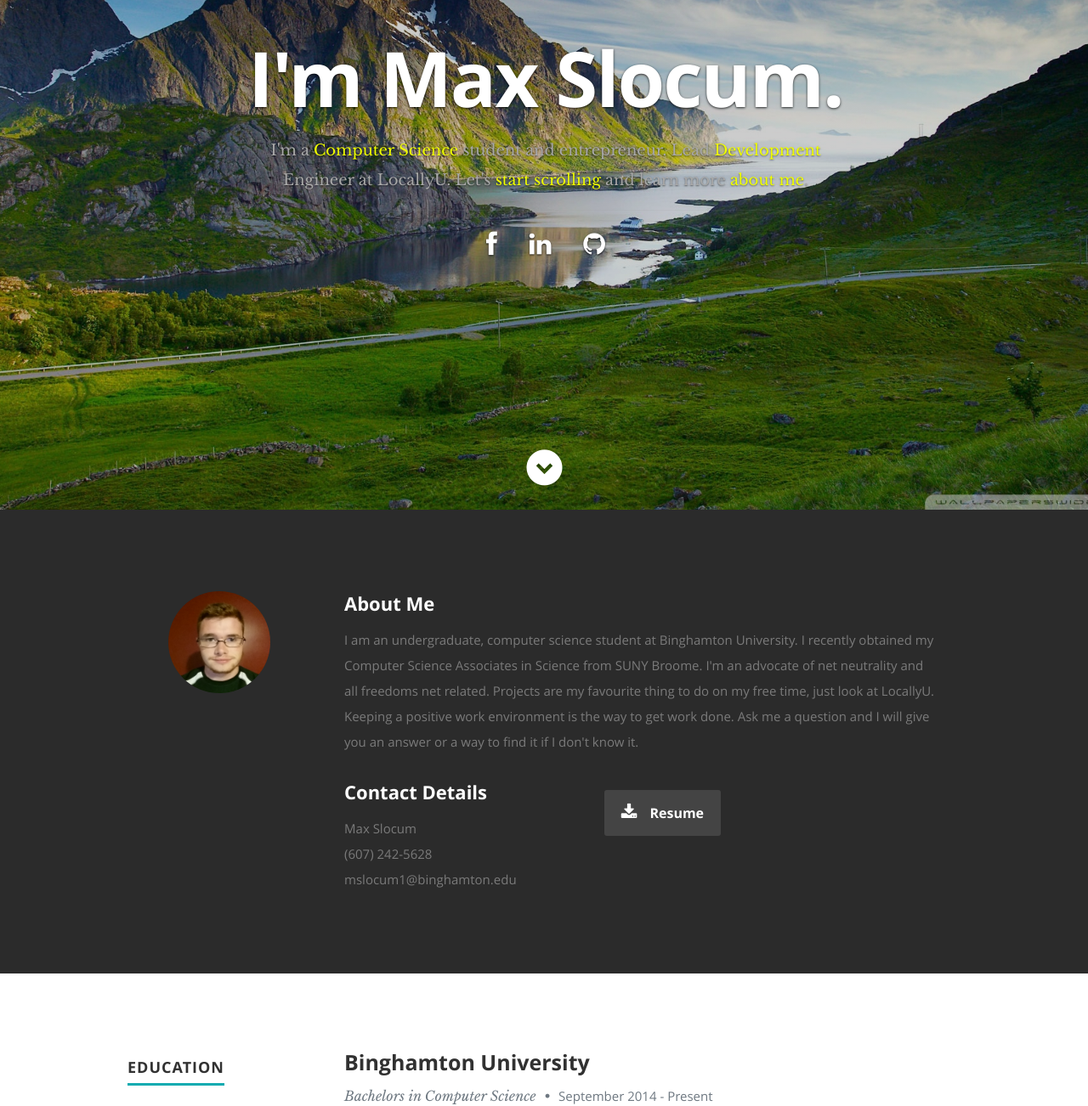
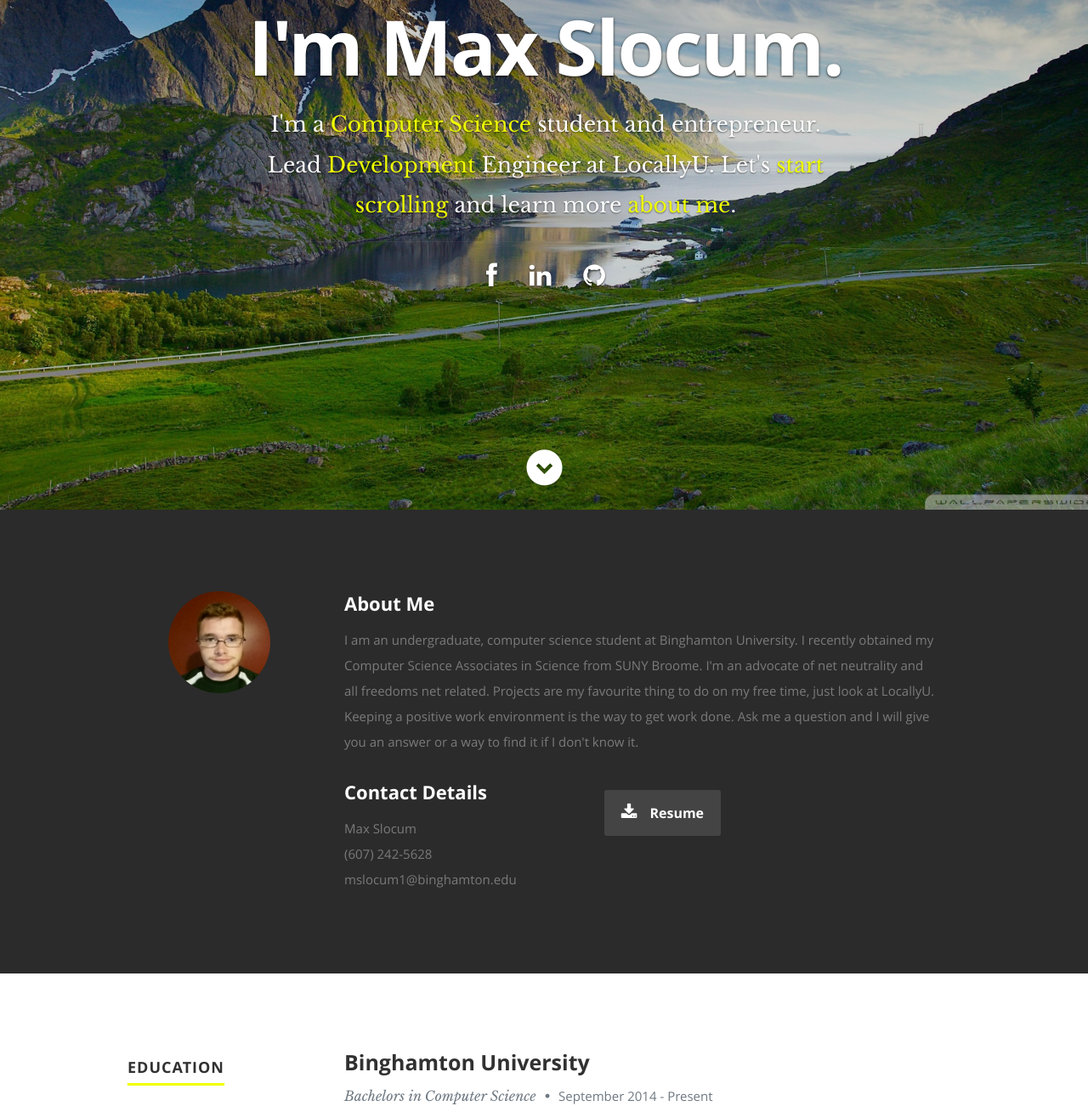
Before and after one commit to MaxTracks/MaxTracks.github.io, a plain HTML site: page index.html in a window 1280 px wide. Shown: the part 200-1502 px from the top of the page at 85% size. Drawn offline with nearby package versions, Linux system fonts and the light colour scheme.

Commit message:
changing the accent color scheme

```diff
--- a/css/layout.css
+++ b/css/layout.css
@@ -65,8 +65,8 @@ header .banner-text h1 {
    text-shadow: 0px 1px 3px rgba(0, 0, 0, .8);
 }
 header .banner-text h3 {
-   font: 18px/1.9em 'librebaskerville-regular', serif;
-   color: #A8A8A8;
+   font: 25px/1.9em 'librebaskerville-regular', serif;
+   color: #fff;
    margin: 0 auto;
    width: 70%;
    text-shadow: 0px 1px 2px rgba(0, 0, 0, .5);
@@ -251,7 +251,7 @@ ul#nav li.current a { color: #f0ff00; }
    letter-spacing: 1px;
 }
 #resume h1 span {
-   border-bottom: 3px solid #11ABB0;
+   border-bottom: 3px solid #f0ff00;
    padding-bottom: 6px;
 }
 #resume h3 {
```
